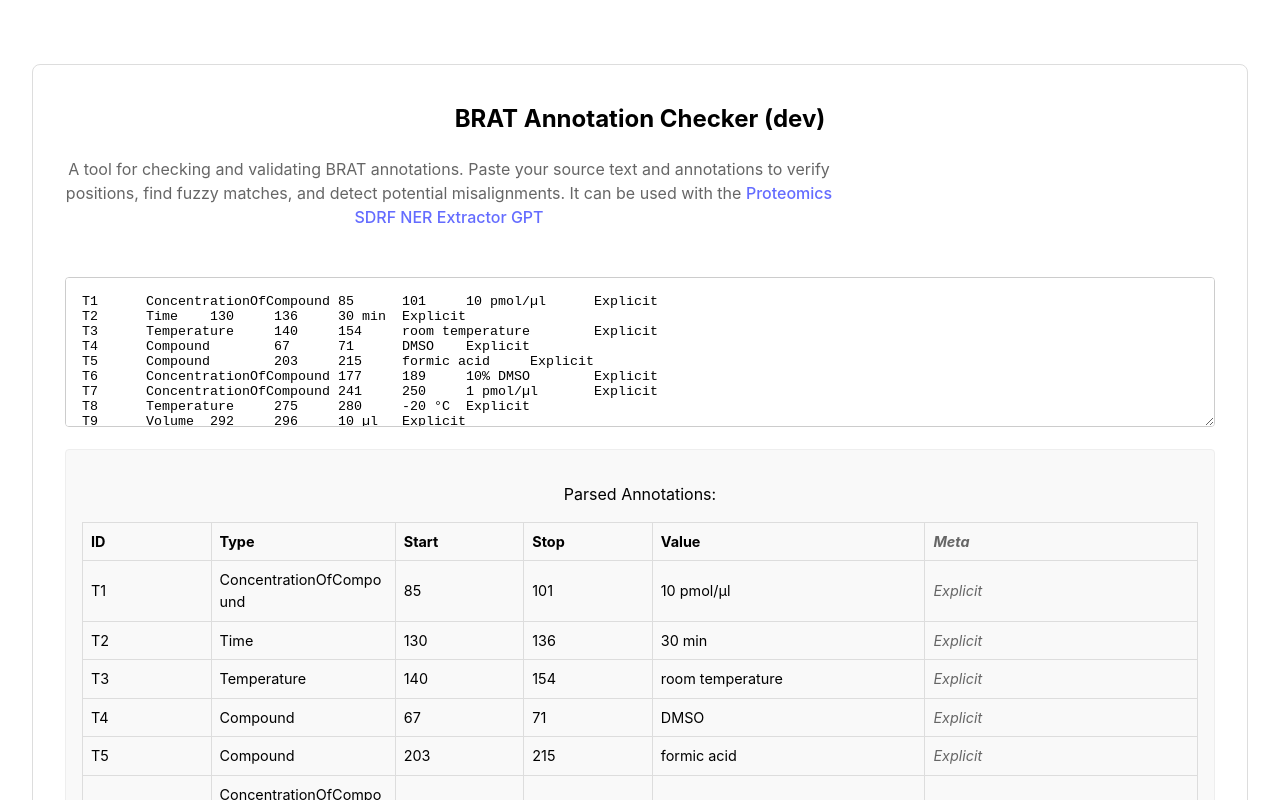
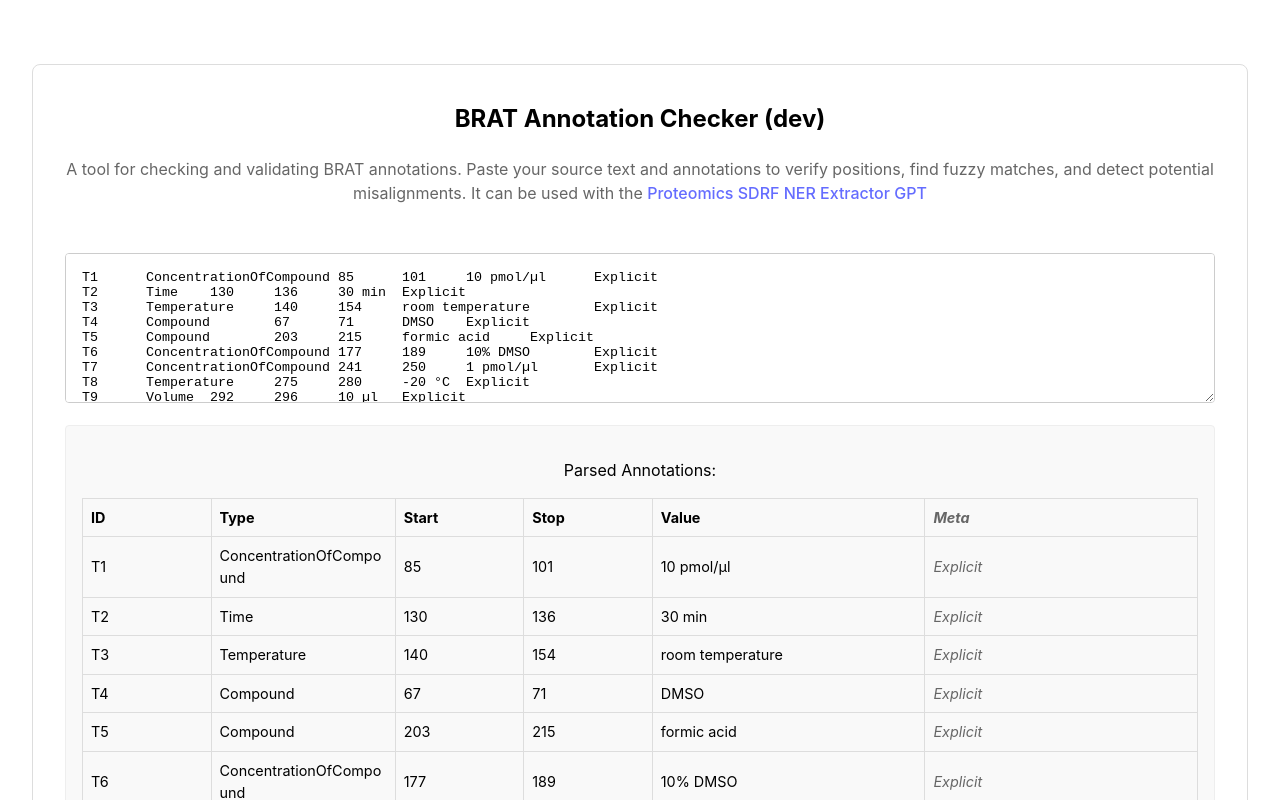
Before and after one commit to tkschmidt/bratAnn, a Vue app: page / in a window 1280 px wide. Shown: the top 800 px of the page. Built offline with nearby package versions, Linux system fonts and the light colour scheme.

Commit message:
Now with better text alignment

```diff
--- a/src/components/HelloWorld.vue
+++ b/src/components/HelloWorld.vue
@@ -26,12 +26,13 @@ const commitSha = import.meta.env.VITE_COMMIT_SHA || 'dev'
   padding: 1rem;
   border: 1px solid #ddd;
   border-radius: 8px;
+  width: 100%;
+  box-sizing: border-box;
 }
 
 .tool-description {
   color: #666;
   margin: 1rem 0 2rem;
   line-height: 1.5;
-  max-width: 800px;
 }
 </style>
```
